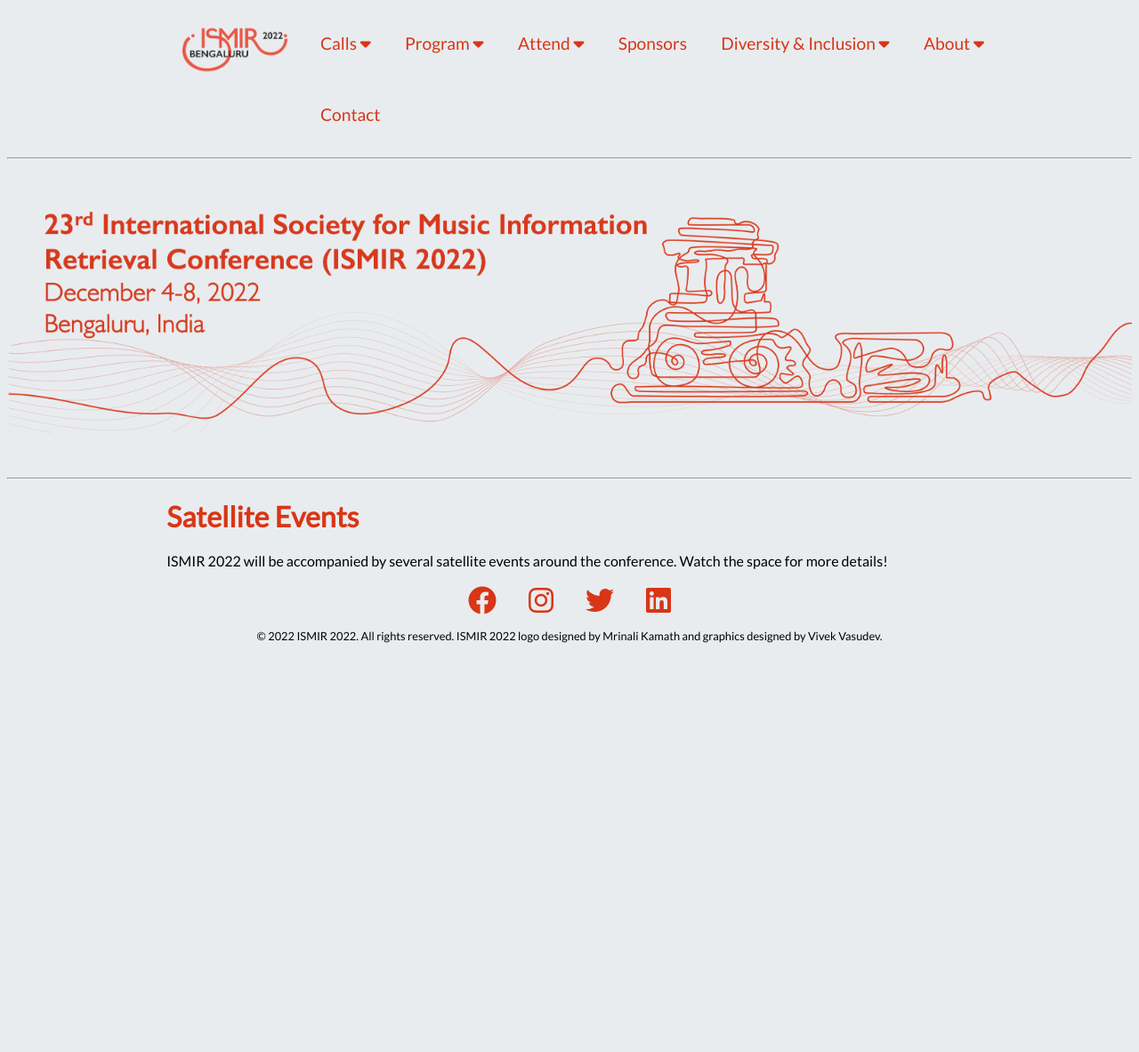
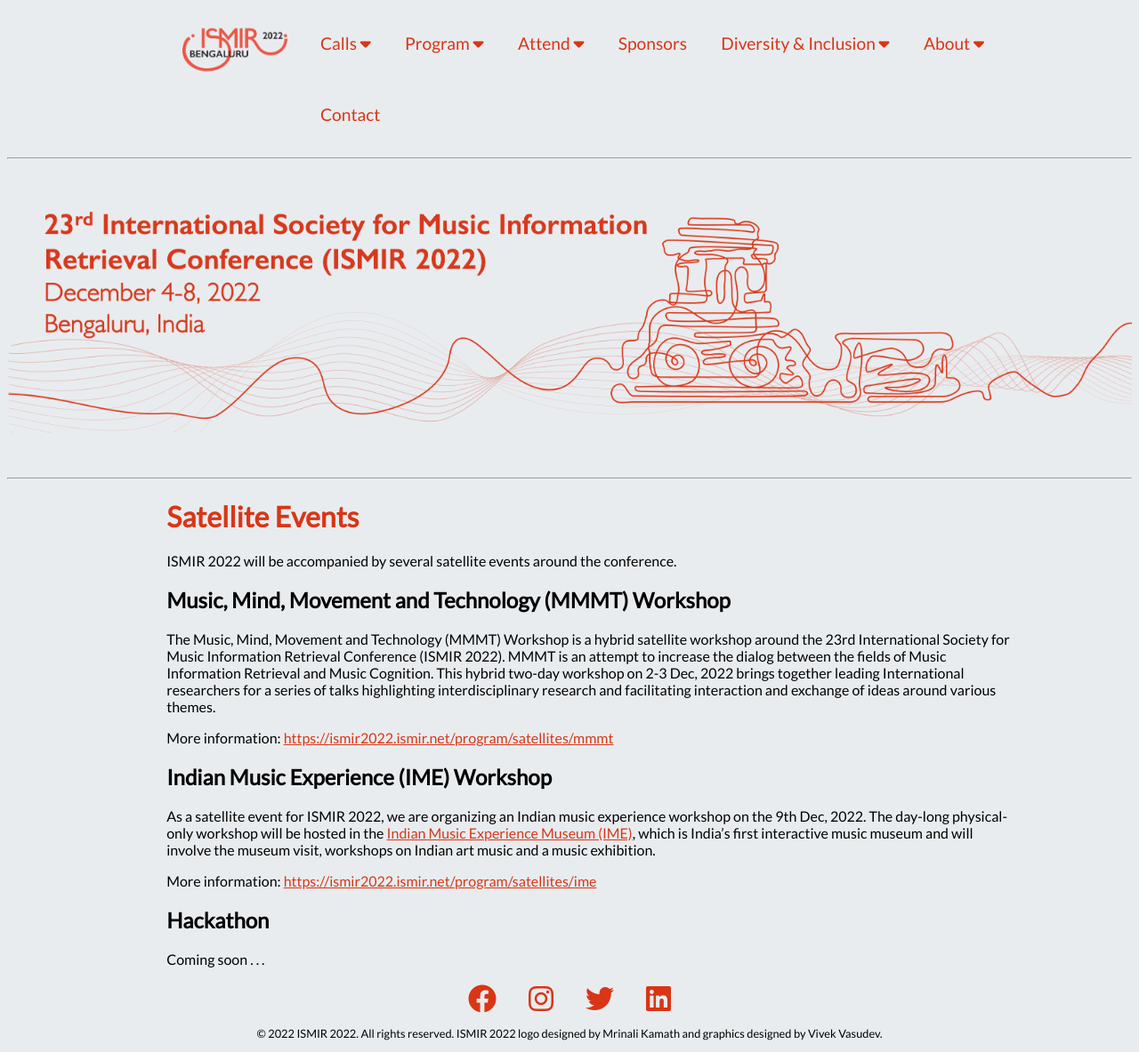
Before and after one commit to ismir2022/ismir2022.github.io, a Jekyll site: the page built from program/satellites.md, in a window 1280 px wide. Shown: the whole page at 89% size. Built offline with Jekyll 4.4.1, drawn with Linux system fonts in a browser that asks for light colours; nearby versions of some CDN libraries; before the commit the page ends 900 px from its top, so only the background shows below that.

Commit message:
Adding satellite workshop information

```diff
--- a/program/satellites.md
+++ b/program/satellites.md
@@ -5,4 +5,18 @@
 
 # Satellite Events
 
-ISMIR 2022 will be accompanied by several satellite events around the conference. Watch the space for more details!
+ISMIR 2022 will be accompanied by several satellite events around the conference.
+
+## Music, Mind, Movement and Technology (MMMT) Workshop
+The Music, Mind, Movement and Technology (MMMT) Workshop is a hybrid satellite workshop around the 23rd International Society for Music Information Retrieval Conference (ISMIR 2022). MMMT is an attempt to increase the dialog between the fields of Music Information Retrieval and Music Cognition. This hybrid two-day workshop on 2-3 Dec, 2022 brings together leading International researchers for a series of talks highlighting interdisciplinary research and facilitating interaction and exchange of ideas around various themes.
+
+More information: [https://ismir2022.ismir.net/program/satellites/mmmt](https://ismir2022.ismir.net/program/satellites/mmmt)
+
+## Indian Music Experience (IME) Workshop
+
+As a satellite event for ISMIR 2022, we are organizing an Indian music experience workshop on the 9th Dec, 2022. The day-long physical-only workshop will be hosted in the [Indian Music Experience Museum (IME)](https://indianmusicexperience.org/), which is India's first interactive music museum and will involve the museum visit, workshops on Indian art music and a music exhibition.
+
+More information: [https://ismir2022.ismir.net/program/satellites/ime](https://ismir2022.ismir.net/program/satellites/ime)
+
+## Hackathon
+Coming soon . . .
```
Also changed, not shown: satellites/ime.md (added, +9 -0 lines), satellites/mmmt.md (added, +9 -0 lines).
